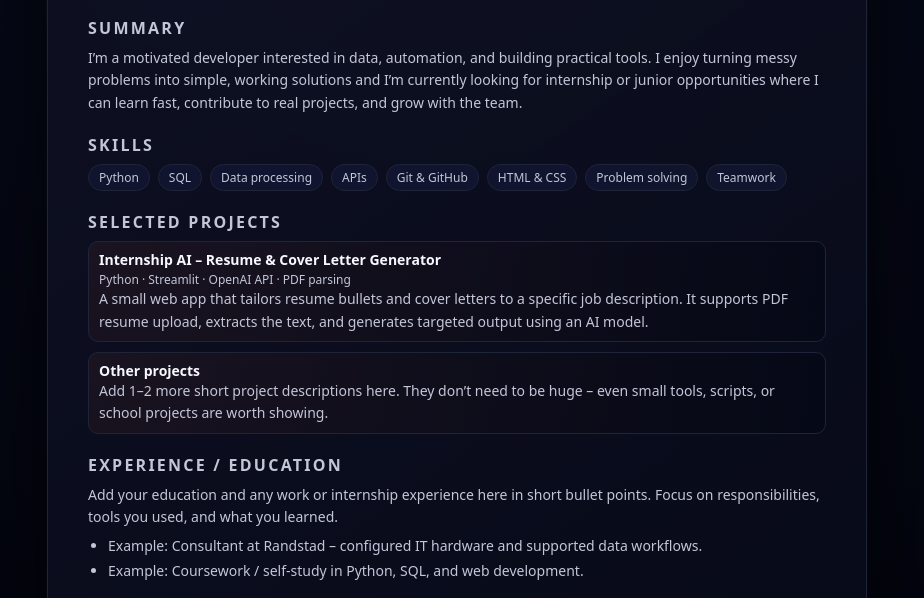
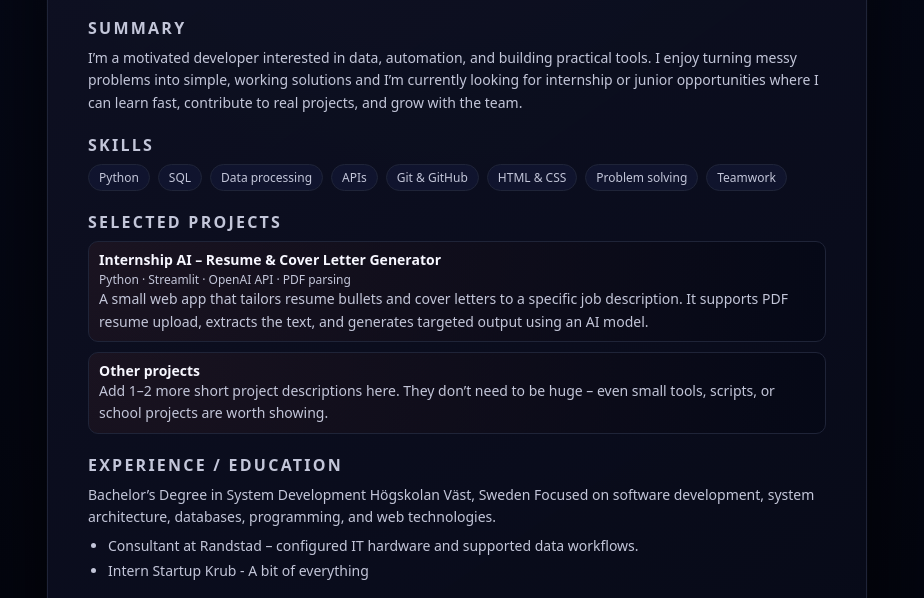
Before and after one commit to MehmetHV/the-portfolio, a plain HTML site: page index.html in a window 1280 px wide. Shown: the part 198-796 px from the top of the page, without its empty margins (183-1107 px from the left). Drawn offline with Linux system fonts and the light colour scheme.

Commit message:
Update index.html

```diff
--- a/index.html
+++ b/index.html
@@ -244,12 +244,13 @@
         <section>
             <h2>Experience / Education</h2>
             <p>
-                Add your education and any work or internship experience here in short bullet points.
-                Focus on responsibilities, tools you used, and what you learned.
+                Bachelor’s Degree in System Development
+                Högskolan Väst, Sweden
+                Focused on software development, system architecture, databases, programming, and web technologies.
             </p>
             <ul>
-                <li>Example: Consultant at Randstad – configured IT hardware and supported data workflows.</li>
-                <li>Example: Coursework / self-study in Python, SQL, and web development.</li>
+                <li>Consultant at Randstad – configured IT hardware and supported data workflows.</li>
+                <li>Intern Startup Krub - A bit of everything</li>
             </ul>
         </section>
 
```
